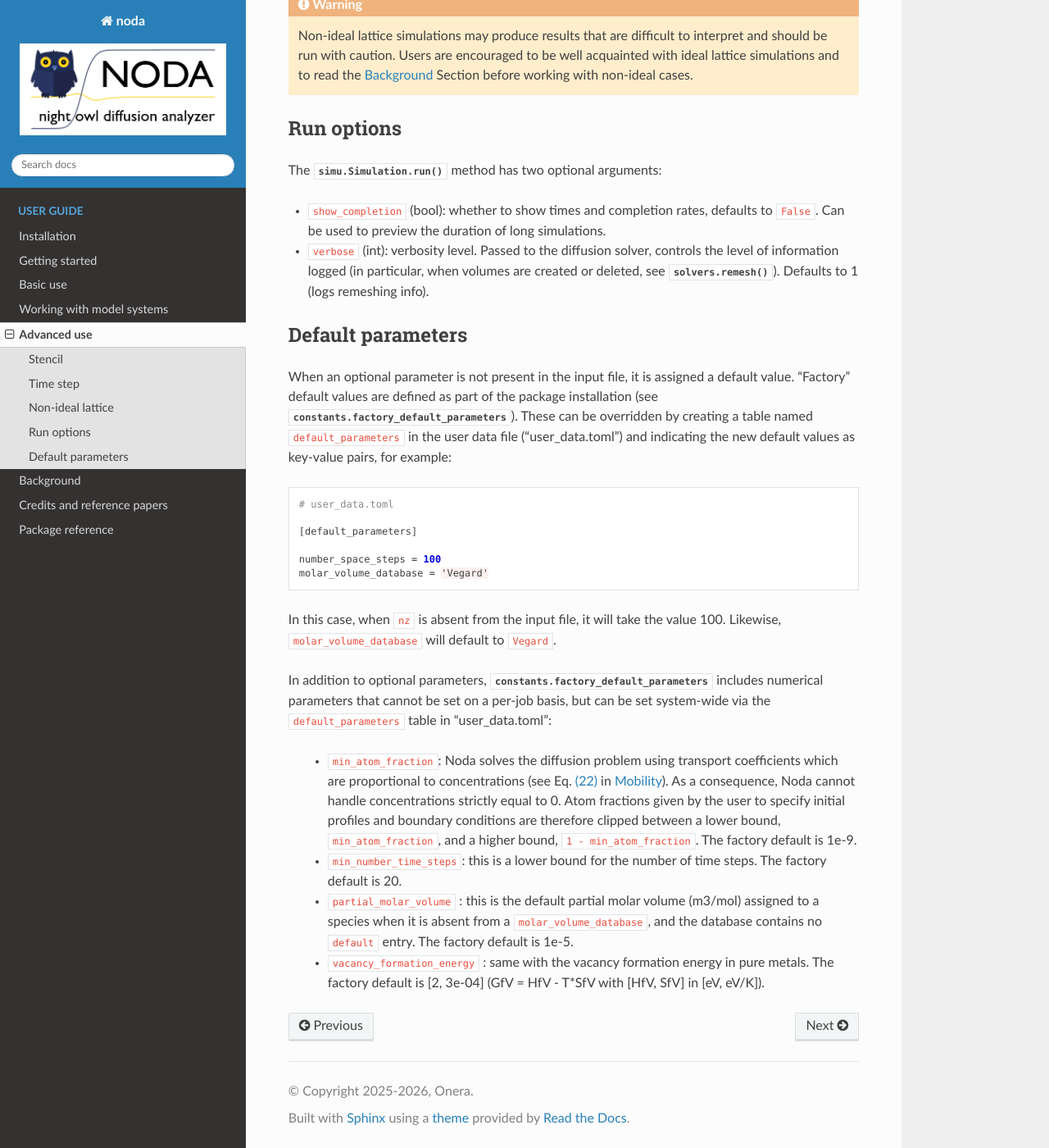
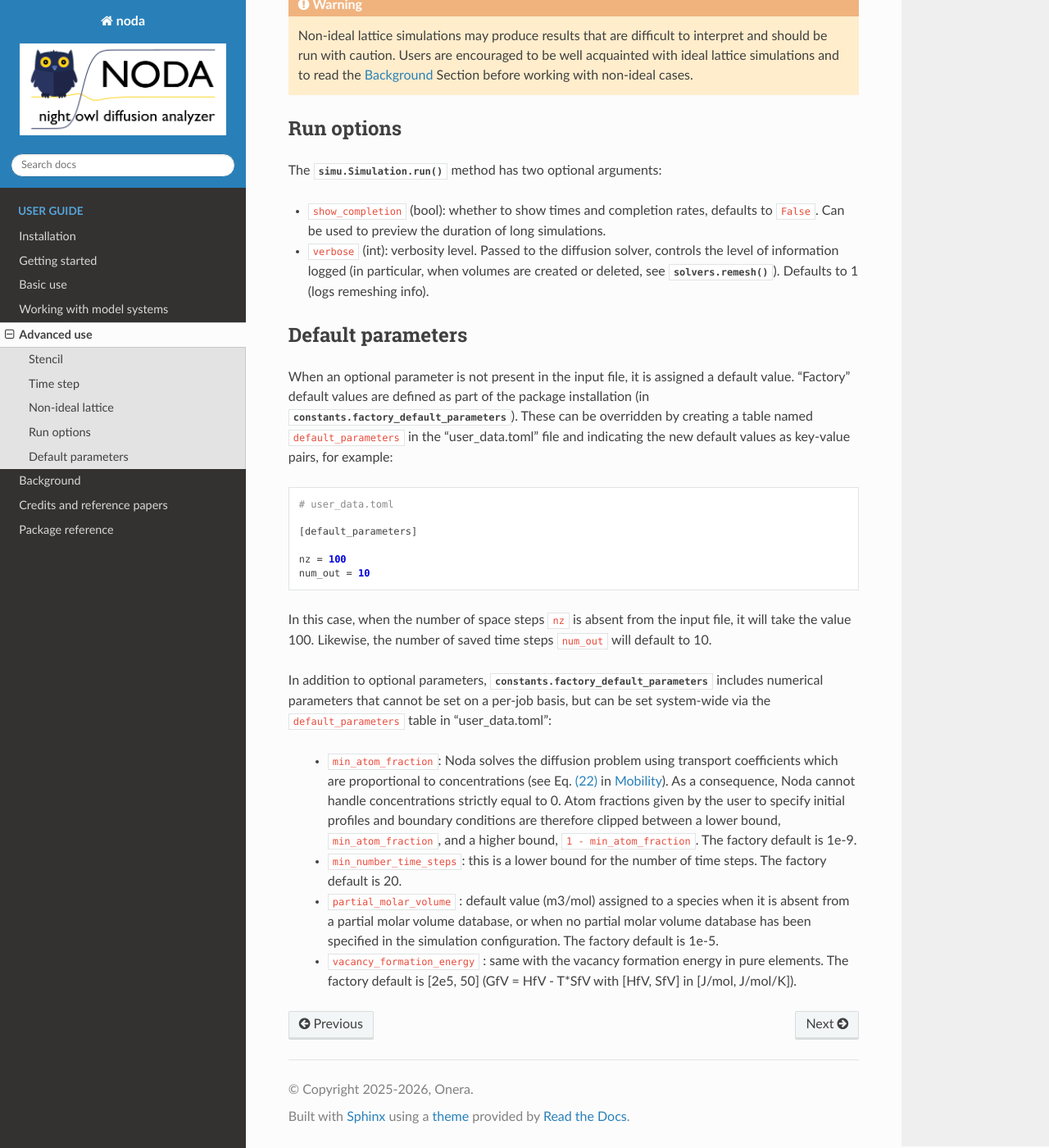
Before and after one commit to onera/Noda, a Sphinx documentation site: the page built from doc/source/advanced_use.rst, in a window 1280 px wide and 1400 px high, scrolled down 3092 px. Shown: the whole window at 82% size. Built offline with Sphinx 7.4.7 and the Read the Docs theme 3.1.0, drawn with Linux system fonts in a browser that asks for light colours.

Commit message:
Simplify processing of databases and default parameters
* Remove setting a default database for partial molar volumes and vacancy
formation energy in constants.factory_default_parameters and user_data.toml.
* Remove setting a 'default' key' in partial molar volume and vacancy formation
energy databases.
* When a constituent is not found in the specified database or no database is
specified in the configuration dict, default to a system-wide value. The factory
default can be overridden by giving a value in the [default_parameters] table of
user_data.toml.
* Vacancy formation enthalpy and entropy are given in SI units (J/mol and
J/mol/K).
* Parameters in constants.factory_default_parameters and user_data.toml
[default_parameters] table have the same name as that used in the configuration
dict.

```diff
--- a/doc/source/advanced_use.rst
+++ b/doc/source/advanced_use.rst
@@ -179,20 +179,21 @@ Default parameters
 
 When an optional parameter is not present in the input file, it is assigned a
 default value. "Factory" default values are defined as part of the package
-installation (see :data:`constants.factory_default_parameters`). These can be
-overridden by creating a table named ``default_parameters`` in the user data file
-(“user_data.toml”) and indicating the new default values as key-value pairs,
+installation (in :data:`constants.factory_default_parameters`). These can be
+overridden by creating a table named ``default_parameters`` in the
+“user_data.toml” file and indicating the new default values as key-value pairs,
 for example::
 
    # user_data.toml
 
    [default_parameters]
 
-   number_space_steps = 100
-   molar_volume_database = 'Vegard'
+   nz = 100
+   num_out = 10
 
-In this case, when ``nz`` is absent from the input file, it will take the value
-100. Likewise, ``molar_volume_database`` will default to ``Vegard``.
+In this case, when the number of space steps ``nz`` is absent from the input
+file, it will take the value 100. Likewise, the number of saved time steps
+``num_out`` will default to 10.
 
 In addition to optional parameters, :data:`constants.factory_default_parameters`
 includes numerical parameters that cannot be set on a per-job basis, but can be
@@ -207,10 +208,10 @@ set system-wide via the ``default_parameters`` table in “user_data.toml”:
     ``1 - min_atom_fraction``.  The factory default is 1e-9.
   * ``min_number_time_steps``: this is a lower bound for the number of time
     steps. The factory default is 20.
-  * ``partial_molar_volume`` : this is the default partial molar volume (m3/mol)
-    assigned to a species when it is absent from a ``molar_volume_database``,
-    and the database contains no ``default`` entry. The factory default is
-    1e-5.
+  * ``partial_molar_volume`` : default value (m3/mol) assigned to a species
+    when it is absent from a partial molar volume database, or when no partial
+    molar volume database has been specified in the simulation configuration.
+    The factory default is 1e-5.
   * ``vacancy_formation_energy`` : same with the vacancy formation energy in
-    pure metals. The factory default is [2, 3e-04] (GfV = HfV - T*SfV with
-    [HfV, SfV] in [eV, eV/K]).
+    pure elements. The factory default is [2e5, 50] (GfV = HfV - T*SfV with
+    [HfV, SfV] in [J/mol, J/mol/K]).
```
Also changed, not shown: doc/source/getting_started.rst (+24 -25 lines), 5 other files.
